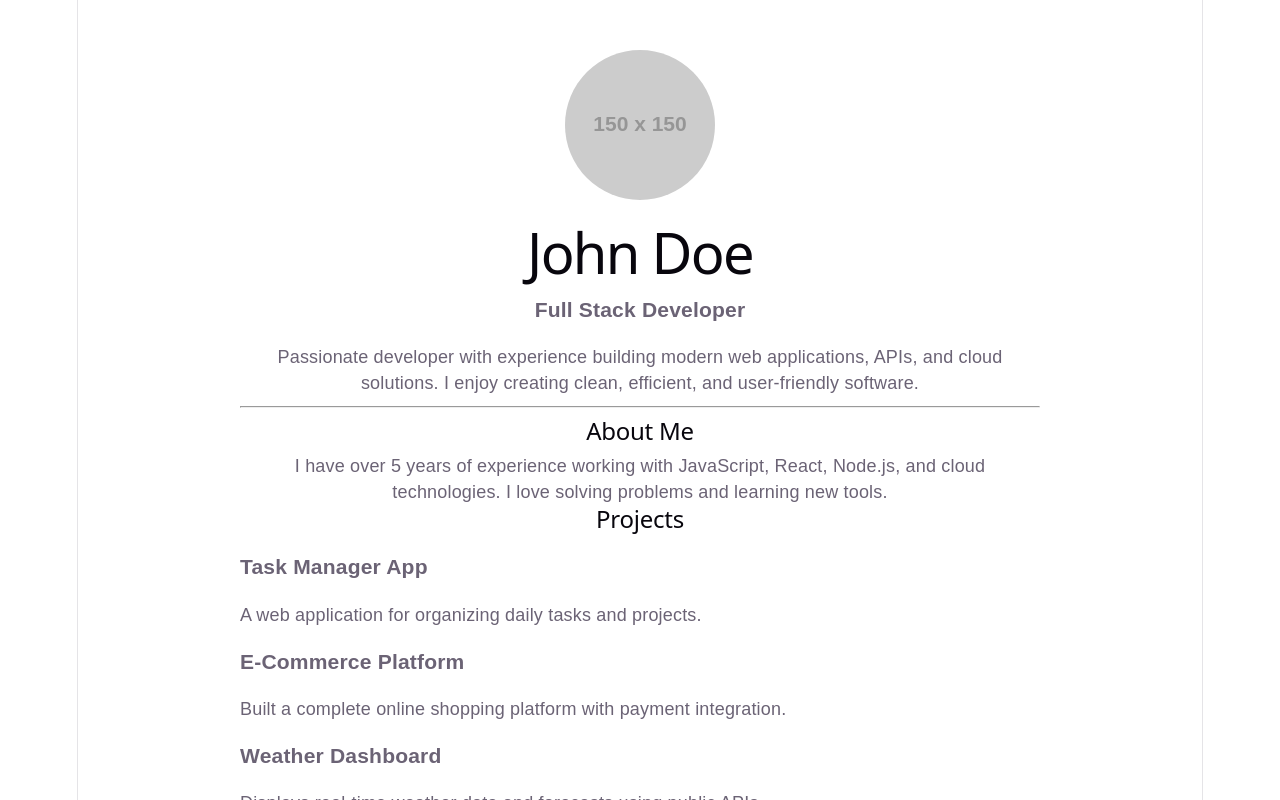
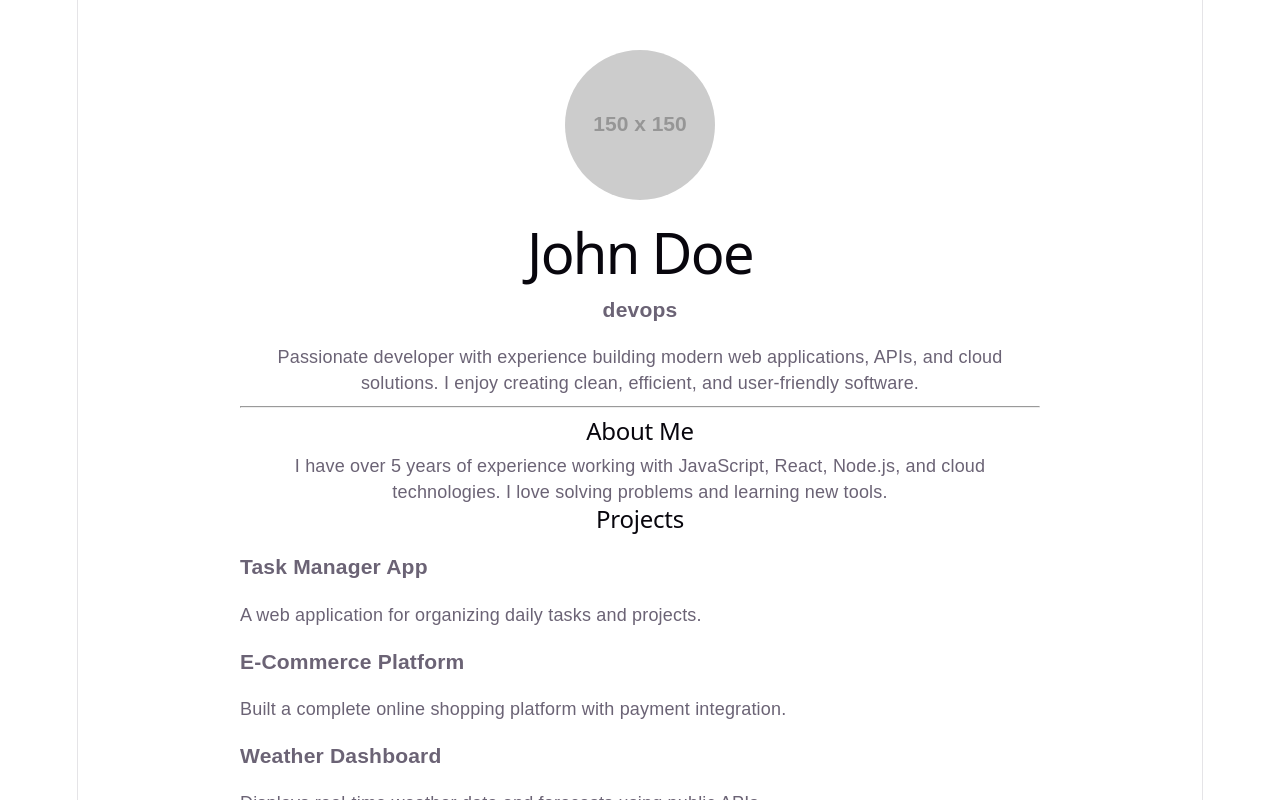
Before and after one commit to Shashank1464/workshop-ss, a React (Vite) app: page / in a window 1280 px wide. Shown: the top 800 px of the page. Built offline with nearby package versions, Linux system fonts and the light colour scheme.

Commit message:
Change job title from 'Full Stack Developer' to 'devops'

```diff
--- a/src/App.jsx
+++ b/src/App.jsx
@@ -20,7 +20,7 @@ function App() {
       />
 
       <h1>John Doe</h1>
-      <h3>Full Stack Developer</h3>
+      <h3>devops</h3>
 
       <p>
         Passionate developer with experience building modern web applications,
```
